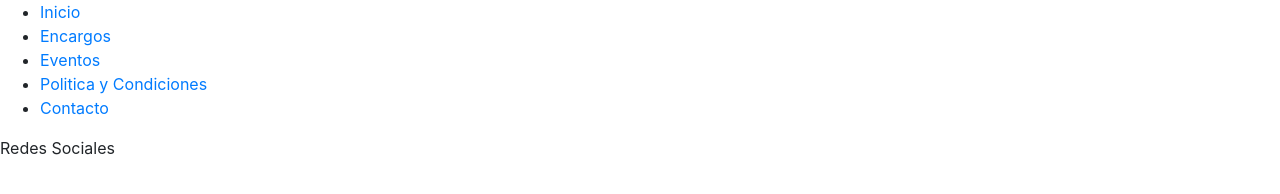
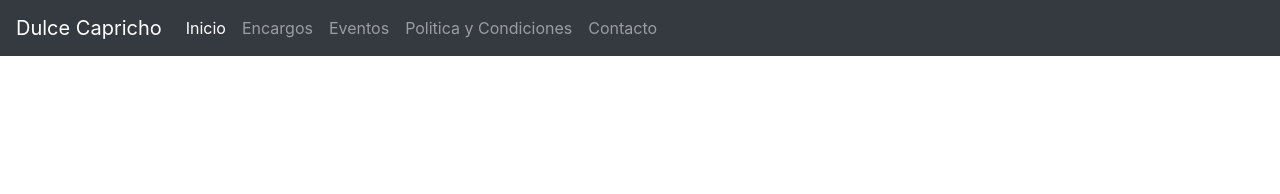
Before and after one commit to david-fgdl/DAW-I-G4, a website: page contacto.html in a window 1280 px wide. Drawn offline with nearby package versions, Linux system fonts and the light colour scheme.

Commit message:
navbar en todas las paginas

```diff
--- a/contacto.html
+++ b/contacto.html
@@ -8,19 +8,25 @@
     <!-- Bootstrap CSS -->
     <link rel="stylesheet" href="https://cdn.jsdelivr.net/npm/bootstrap@4.5.3/dist/css/bootstrap.min.css" integrity="sha384-TX8t27EcRE3e/ihU7zmQxVncDAy5uIKz4rEkgIXeMed4M0jlfIDPvg6uqKI2xXr2" crossorigin="anonymous">
 
-    <title>Contacto - Dulceria</title>
+    <title>Contacto - Dulce Capricho</title>
 </head>
 <body>
     <header>
-        <navbar>
-            <ul>
-                <li> <a href="inicio.html">Inicio</a> </li>
-                <li> <a href="encargos.html">Encargos</a> </li>
-                <li> <a href="eventos.html">Eventos</a> </li>
-                <li> <a href="politica y condiciones.html">Politica y Condiciones</a> </li>
-                <li> <a href="contacto.html">Contacto</a> </li>
-            </ul>
-        </navbar>
+        <nav class="navbar navbar-expand-md navbar-dark bg-dark fixed-top">
+            <a class="navbar-brand" href="#">Dulce Capricho</a>
+            <button class="navbar-toggler" type="button" data-toggle="collapse" data-target="#navbarSupportedContent" aira-controls="navbarNavDropdown" aira-expanded="false" aira-label="Toggle navigation">
+                <span class="navbar-toggler-icon"></span>
+            </button>
+            <div class="collapse navbar-collapse" id="navbarSupportedContent">
+                <ul class="navbar-nav mr-auto">
+                    <li class="nav-item active"><a class="nav-link" href="#">Inicio</a></li>
+                    <li class="nav-item"><a class="nav-link" href="encargos.html">Encargos</a></li>
+                    <li class="nav-item"><a class="nav-link" href="eventos.html">Eventos</a></li>
+                    <li class="nav-item"><a class="nav-link" href="politica y condiciones.html">Politica y Condiciones</a></li>
+                    <li class="nav-item"><a class="nav-link" href="./contacto.html">Contacto</a></li>
+                </ul>
+            </div>
+        </nav>
     </header>
     <footer>
         Redes Sociales
```
Also changed, not shown: encargos.html (+16 -10 lines), eventos.html (+16 -10 lines), index.html (+1 -2 lines), politica y condiciones.html (+16 -10 lines).
